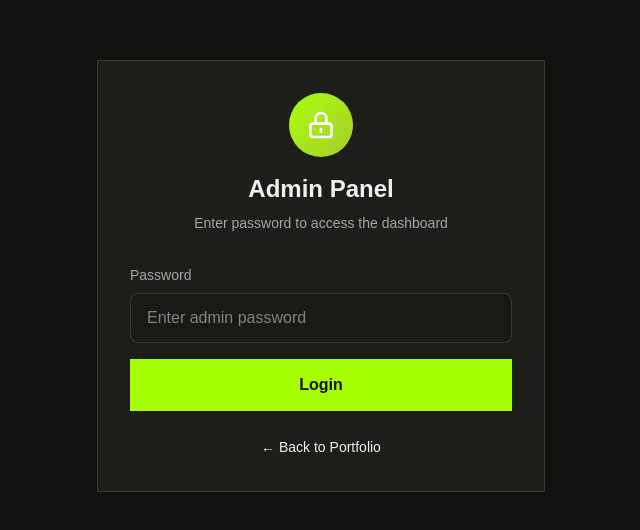
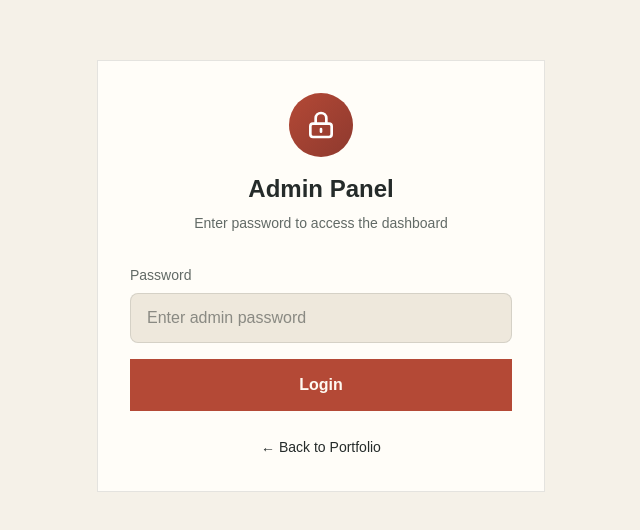
Before and after one commit to Shwetanshu-Bhatt/PORTFOLIO, a Next.js app: page /admin/login in a window 1280 px wide. Shown: the part 124-654 px from the top of the page, without its empty margins (319-959 px from the left). Built offline with nearby package versions, Linux system fonts and the light colour scheme; no server answers.

Commit message:
Refresh freelancer portfolio theme

```diff
--- a/src/styles/globals.css
+++ b/src/styles/globals.css
@@ -1,38 +1,38 @@
 @import "tailwindcss";
 
 :root {
-  --bg-primary: #11110f;
-  --bg-secondary: #191916;
-  --bg-card: #1d1d19;
-  --bg-card-hover: #25251f;
-  --text-primary: #f1f0e9;
-  --text-secondary: #a7a79b;
-  --text-muted: #707067;
-  --accent-primary: #a6ff00;
-  --accent-secondary: #a9cc28;
-  --accent-tertiary: #f5b96b;
-  --border-color: rgba(241, 240, 233, 0.14);
-  --border-strong: rgba(241, 240, 233, 0.28);
-  --ink: #11110f;
-  --paper: #e8e5d7;
+  --bg-primary: #f5f1e8;
+  --bg-secondary: #eee8dc;
+  --bg-card: #fffdf8;
+  --bg-card-hover: #ffffff;
+  --text-primary: #252b2a;
+  --text-secondary: #626a66;
+  --text-muted: #858b84;
+  --accent-primary: #b44936;
+  --accent-secondary: #8e392e;
+  --accent-tertiary: #c18a55;
+  --border-color: rgba(37, 43, 42, 0.12);
+  --border-strong: rgba(37, 43, 42, 0.25);
+  --ink: #fffaf2;
+  --paper: #f5f1e8;
   --serif: Georgia, 'Times New Roman', serif;
 }
 
-[data-theme="light"] {
-  --bg-primary: #e8e5d7;
-  --bg-secondary: #dedbcf;
-  --bg-card: #f0eee5;
-  --bg-card-hover: #f8f6ed;
-  --text-primary: #171713;
-  --text-secondary: #5d5e55;
-  --text-muted: #818178;
-  --accent-primary: #87a91d;
-  --accent-secondary: #6e8d0e;
-  --accent-tertiary: #b46f22;
-  --border-color: rgba(23, 23, 19, 0.15);
-  --border-strong: rgba(23, 23, 19, 0.3);
-  --ink: #171713;
-  --paper: #11110f;
+[data-theme="dark"] {
+  --bg-primary: #202523;
+  --bg-secondary: #292f2c;
+  --bg-card: #303734;
+  --bg-card-hover: #39413d;
+  --text-primary: #f3eee5;
+  --text-secondary: #c1c4bc;
+  --text-muted: #929b92;
+  --accent-primary: #e18b70;
+  --accent-secondary: #c56c57;
+  --accent-tertiary: #e2b278;
+  --border-color: rgba(243, 238, 229, 0.14);
+  --border-strong: rgba(243, 238, 229, 0.28);
+  --ink: #202523;
+  --paper: #f3eee5;
 }
 
 * { box-sizing: border-box; }
@@ -189,7 +189,7 @@ button, a { -webkit-tap-highlight-color: transparent; }
 .hero-scroll::after { width: 3rem; height: 1px; background: var(--border-strong); content: ''; }
 
 /* Interactive landing bay */
-.hero-experience { min-height: max(720px, 100svh); overflow: hidden; isolation: isolate; background: radial-gradient(circle at 76% 44%, rgba(166, 255, 0, 0.09), transparent 23rem), radial-gradient(circle at 18% 78%, rgba(245, 185, 107, 0.07), transparent 20rem), var(--bg-primary); }
+.hero-experience { min-height: max(720px, 100svh); overflow: hidden; isolation: isolate; background: radial-gradient(circle at 76% 44%, color-mix(in srgb, var(--accent-primary) 9%, transparent), transparent 23rem), radial-gradient(circle at 18% 78%, color-mix(in srgb, var(--accent-tertiary) 9%, transparent), transparent 20rem), var(--bg-primary); }
 .hero-topline { position: absolute; top: 2rem; right: clamp(1.5rem, 5vw, 5.5rem); left: clamp(1.5rem, 5vw, 5.5rem); display: flex; justify-content: space-between; gap: 1rem; color: var(--text-muted); font-family: 'Courier New', Courier, monospace; font-size: 0.62rem; letter-spacing: 0.12em; text-transform: uppercase; }
 .hero-topline-center { color: var(--text-secondary); }
 .hero-topline-center i, .hero-signal-row i { display: inline-block; width: 0.42rem; height: 0.42rem; margin-right: 0.4rem; border-radius: 50%; background: var(--accent-primary); box-shadow: 0 0 0 4px color-mix(in srgb, var(--accent-primary) 13%, transparent); }
@@ -208,9 +208,9 @@ button, a { -webkit-tap-highlight-color: transparent; }
 .hero-stage::before, .hero-stage::after { position: absolute; z-index: 3; width: 1rem; height: 1rem; border-color: var(--accent-primary); content: ''; pointer-events: none; }
 .hero-stage::before { top: -1px; left: -1px; border-top: 1px solid; border-left: 1px solid; }
 .hero-stage::after { right: -1px; bottom: -1px; border-right: 1px solid; border-bottom: 1px solid; }
-.stage-grid { position: absolute; inset: 41% -20% -28%; opacity: 0.45; background-image: linear-gradient(rgba(166, 255, 0, 0.19) 1px, transparent 1px), linear-gradient(90deg, rgba(166, 255, 0, 0.19) 1px, transparent 1px); background-size: 42px 42px; transform: perspective(400px) rotateX(61deg) translateY(calc(var(--pointer-y) * -7px)); transform-origin: center bottom; transition: transform 250ms ease-out; }
+.stage-grid { position: absolute; inset: 41% -20% -28%; opacity: 0.45; background-image: linear-gradient(color-mix(in srgb, var(--accent-primary) 19%, transparent) 1px, transparent 1px), linear-gradient(90deg, color-mix(in srgb, var(--accent-primary) 19%, transparent) 1px, transparent 1px); background-size: 42px 42px; transform: perspective(400px) rotateX(61deg) translateY(calc(var(--pointer-y) * -7px)); transform-origin: center bottom; transition: transform 250ms ease-out; }
 .stage-sun { position: absolute; top: 16%; left: 45%; width: 8.2rem; height: 8.2rem; border-radius: 50%; background: var(--accent-tertiary); opacity: 0.18; filter: blur(4px); box-shadow: 0 0 5rem rgba(245, 185, 107, 0.65); }
-.stage-orbit { position: absolute; top: 39%; left: 50%; width: 72%; height: 25%; border: 1px solid rgba(166, 255, 0, 0.35); border-radius: 50%; transform: translate(-50%, -50%) rotate(-18deg) translate(calc(var(--pointer-x) * 10px), calc(var(--pointer-y) * 8px)); transition: transform 250ms ease-out; }
+.stage-orbit { position: absolute; top: 39%; left: 50%; width: 72%; height: 25%; border: 1px solid color-mix(in srgb, var(--accent-primary) 35%, transparent); border-radius: 50%; transform: translate(-50%, -50%) rotate(-18deg) translate(calc(var(--pointer-x) * 10px), calc(var(--pointer-y) * 8px)); transition: transform 250ms ease-out; }
 .stage-orbit-one { width: 86%; height: 39%; border-color: rgba(245, 185, 107, 0.24); transform: translate(-50%, -50%) rotate(23deg) translate(calc(var(--pointer-x) * -7px), calc(var(--pointer-y) * -6px)); }
 .stage-orbit-two { width: 45%; height: 68%; transform: translate(-50%, -50%) rotate(72deg) translate(calc(var(--pointer-x) * 12px), calc(var(--pointer-y) * 4px)); }
 .stage-card { position: absolute; z-index: 4; display: grid; gap: 0.35rem; padding: 0.85rem 1rem; border: 1px solid var(--border-color); background: rgba(17, 17, 15, 0.76); backdrop-filter: blur(12px); font-family: 'Courier New', Courier, monospace; text-transform: uppercase; }
@@ -227,16 +227,16 @@ button, a { -webkit-tap-highlight-color: transparent; }
 .stage-profile-top, .stage-profile-bottom { display: flex; align-items: center; justify-content: space-between; gap: 0.5rem; color: var(--text-muted); font-family: 'Courier New', Courier, monospace; font-size: 0.55rem; letter-spacing: 0.08em; text-transform: uppercase; }.stage-profile-top { padding: 0.35rem 0.1rem 0.6rem; }.stage-profile-top strong { color: var(--accent-primary); font-size: 0.55rem; font-weight: 400; }.stage-profile-bottom { padding: 0.6rem 0.1rem 0.1rem; }.stage-profile-bottom strong { color: var(--text-primary); font-size: 0.55rem; font-weight: 400; }
 .stage-profile-image { position: relative; aspect-ratio: 0.83; overflow: hidden; background: #554a3e; }.stage-profile-image::after { position: absolute; inset: 0; background: linear-gradient(180deg, transparent 66%, rgba(17, 17, 15, 0.38)); content: ''; }.stage-profile-image img { width: 100%; height: 100%; object-fit: cover; object-position: center top; filter: saturate(0.82) contrast(1.06); transition: transform 350ms ease; }.stage-profile-card:hover .stage-profile-image img { transform: scale(1.025); }
 .stage-profile-caption { position: absolute; z-index: 1; right: 0.75rem; bottom: 0.75rem; left: 0.75rem; display: flex; align-items: end; justify-content: space-between; gap: 0.6rem; color: var(--paper); }.stage-profile-caption strong { font-family: var(--serif); font-size: 1.3rem; font-style: italic; font-weight: 400; line-height: 1.05; }.stage-profile-caption span { color: var(--accent-primary); font-family: 'Courier New', Courier, monospace; font-size: 0.52rem; line-height: 1.2; text-align: right; text-transform: uppercase; }
-.stage-beam { position: absolute; z-index: 1; top: 15%; left: calc(50% - 1px); width: 1px; height: 54%; background: linear-gradient(var(--accent-tertiary), rgba(166, 255, 0, 0.25), transparent); opacity: 0.6; transform: translateX(calc(var(--pointer-x) * 9px)); transition: transform 250ms ease-out; }
+.stage-beam { position: absolute; z-index: 1; top: 15%; left: calc(50% - 1px); width: 1px; height: 54%; background: linear-gradient(var(--accent-tertiary), color-mix(in srgb, var(--accent-primary) 25%, transparent), transparent); opacity: 0.6; transform: translateX(calc(var(--pointer-x) * 9px)); transition: transform 250ms ease-out; }
 .stage-vehicle { position: absolute; z-index: 5; top: 56%; left: 50%; width: 11rem; height: 5.5rem; transform: translate(calc(-50% + var(--pointer-x) * 13px), calc(-50% + var(--pointer-y) * 9px)) rotate(-8deg); transition: transform 250ms ease-out; animation: vehicle-hover 3s ease-in-out infinite; }
-.stage-vehicle-body { position: absolute; right: 0; bottom: 1rem; left: 0; height: 2.6rem; border: 1px solid var(--accent-primary); border-radius: 0.9rem 1.5rem 0.75rem 0.75rem; background: linear-gradient(130deg, #647d1c, #a6ff00 52%, #5a7417); box-shadow: 0 0 1.5rem rgba(166, 255, 0, 0.28); clip-path: polygon(7% 22%, 28% 0, 78% 7%, 100% 42%, 94% 100%, 5% 100%, 0 62%); }
+.stage-vehicle-body { position: absolute; right: 0; bottom: 1rem; left: 0; height: 2.6rem; border: 1px solid var(--accent-primary); border-radius: 0.9rem 1.5rem 0.75rem 0.75rem; background: linear-gradient(130deg, var(--accent-secondary), var(--accent-primary) 52%, color-mix(in srgb, var(--accent-secondary) 72%, #252b2a)); box-shadow: 0 0 1.5rem color-mix(in srgb, var(--accent-primary) 28%, transparent); clip-path: polygon(7% 22%, 28% 0, 78% 7%, 100% 42%, 94% 100%, 5% 100%, 0 62%); }
 .stage-vehicle-cabin { position: absolute; z-index: 1; top: 1rem; left: 3.25rem; width: 4.9rem; height: 2rem; border: 1px solid rgba(241, 240, 233, 0.65); background: linear-gradient(135deg, rgba(17, 17, 15, 0.9), rgba(70, 91, 37, 0.85)); clip-path: polygon(15% 100%, 28% 0, 76% 5%, 100% 100%); }
 .stage-wheel { position: absolute; z-index: 2; bottom: 0.25rem; width: 1.25rem; height: 1.25rem; border: 2px solid #11110f; border-radius: 50%; background: #73736b; box-shadow: inset 0 0 0 3px #292b22; }
 .stage-wheel-left { left: 1.4rem; }.stage-wheel-right { right: 1.4rem; }
 .stage-light { position: absolute; z-index: 2; right: 0.7rem; top: 2rem; width: 0.55rem; height: 0.4rem; border-radius: 50%; background: var(--accent-tertiary); box-shadow: 0 0 1.2rem var(--accent-tertiary); }
 .stage-readout { position: absolute; z-index: 5; right: 2rem; bottom: 2rem; left: 2rem; display: grid; grid-template-columns: 1fr auto; gap: 0.2rem 1rem; align-items: end; padding-top: 0.8rem; border-top: 1px solid var(--border-color); font-family: 'Courier New', Courier, monospace; }
 .stage-readout > span { color: var(--text-muted); font-size: 0.58rem; letter-spacing: 0.1em; text-transform: uppercase; }.stage-readout strong { color: var(--text-primary); font-family: var(--serif); font-size: 1.45rem; font-style: italic; font-weight: 400; }.stage-readout button { grid-column: 2; grid-row: 1 / span 2; padding: 0.55rem 0.7rem; border: 1px solid var(--accent-primary); color: var(--accent-primary); background: transparent; cursor: pointer; font: inherit; font-size: 0.6rem; letter-spacing: 0.06em; text-transform: uppercase; transition: color 180ms ease, background 180ms ease; }.stage-readout button:hover, .stage-readout button:focus-visible { color: var(--ink); background: var(--accent-primary); }
-.stage-chip { position: absolute; z-index: 4; padding: 0.45rem 0.6rem; border: 1px solid rgba(166, 255, 0, 0.35); color: var(--accent-primary); background: rgba(17, 17, 15, 0.62); font-family: 'Courier New', Courier, monospace; font-size: 0.58rem; letter-spacing: 0.08em; text-transform: uppercase; }.stage-chip-a { top: 33%; left: 11%; transform: translate(calc(var(--pointer-x) * -8px), calc(var(--pointer-y) * -4px)); }.stage-chip-b { top: 47%; right: 12%; transform: translate(calc(var(--pointer-x) * 6px), calc(var(--pointer-y) * -6px)); }.stage-chip-c { bottom: 22%; left: 17%; border-color: rgba(245, 185, 107, 0.45); color: var(--accent-tertiary); transform: translate(calc(var(--pointer-x) * -5px), calc(var(--pointer-y) * 6px)); }
+.stage-chip { position: absolute; z-index: 4; padding: 0.45rem 0.6rem; border: 1px solid color-mix(in srgb, var(--accent-primary) 35%, transparent); color: var(--accent-primary); background: rgba(17, 17, 15, 0.62); font-family: 'Courier New', Courier, monospace; font-size: 0.58rem; letter-spacing: 0.08em; text-transform: uppercase; }.stage-chip-a { top: 33%; left: 11%; transform: translate(calc(var(--pointer-x) * -8px), calc(var(--pointer-y) * -4px)); }.stage-chip-b { top: 47%; right: 12%; transform: translate(calc(var(--pointer-x) * 6px), calc(var(--pointer-y) * -6px)); }.stage-chip-c { bottom: 22%; left: 17%; border-color: color-mix(in srgb, var(--accent-tertiary) 45%, transparent); color: var(--accent-tertiary); transform: translate(calc(var(--pointer-x) * -5px), calc(var(--pointer-y) * 6px)); }
 .hero-marquee { position: absolute; right: 0; bottom: 0; left: 0; overflow: hidden; border-top: 1px solid var(--border-color); border-bottom: 1px solid var(--border-color); color: var(--text-muted); font-family: var(--serif); font-size: clamp(1.25rem, 2vw, 1.8rem); font-style: italic; white-space: nowrap; }
 .hero-marquee div { width: max-content; padding: 0.75rem 0; animation: marquee 26s linear infinite; }.hero-marquee span { padding: 0 1.3rem; color: var(--accent-primary); font-family: Arial, Helvetica, sans-serif; font-style: normal; }
 @keyframes vehicle-hover { 0%, 100% { margin-top: 0; } 50% { margin-top: -0.45rem; } }
@@ -822,7 +822,7 @@ button, a { -webkit-tap-highlight-color: transparent; }
 }
 
 /* The portrait is the hero visual; keep the surrounding field quiet. */
-.hero-stage { min-height: 600px; padding: 0; overflow: visible; border: 0; background: radial-gradient(circle at 50% 45%, rgba(166, 255, 0, 0.14), transparent 16rem); box-shadow: none; }
+.hero-stage { min-height: 600px; padding: 0; overflow: visible; border: 0; background: radial-gradient(circle at 50% 45%, color-mix(in srgb, var(--accent-primary) 14%, transparent), transparent 16rem); box-shadow: none; }
 .hero-stage::before, .hero-stage::after { display: none; }
 .hero-stage .stage-sun { z-index: 0; top: 18%; left: 50%; opacity: 0.1; }
 .hero-stage .stage-profile-card { z-index: 2; width: min(23rem, 76%); margin: auto 0 auto auto; transform: rotate(2.5deg); }
```
Also changed, not shown: src/hooks/useTheme.tsx (+4 -4 lines).
